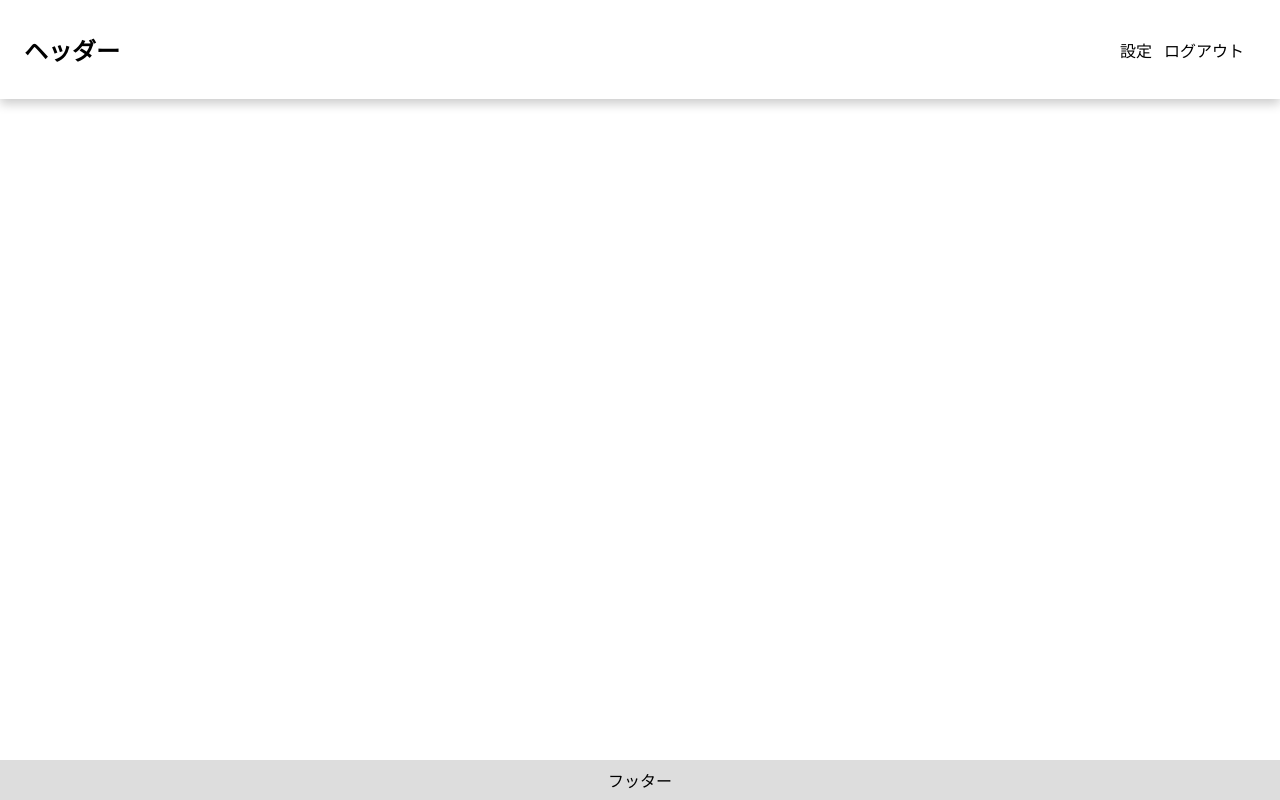
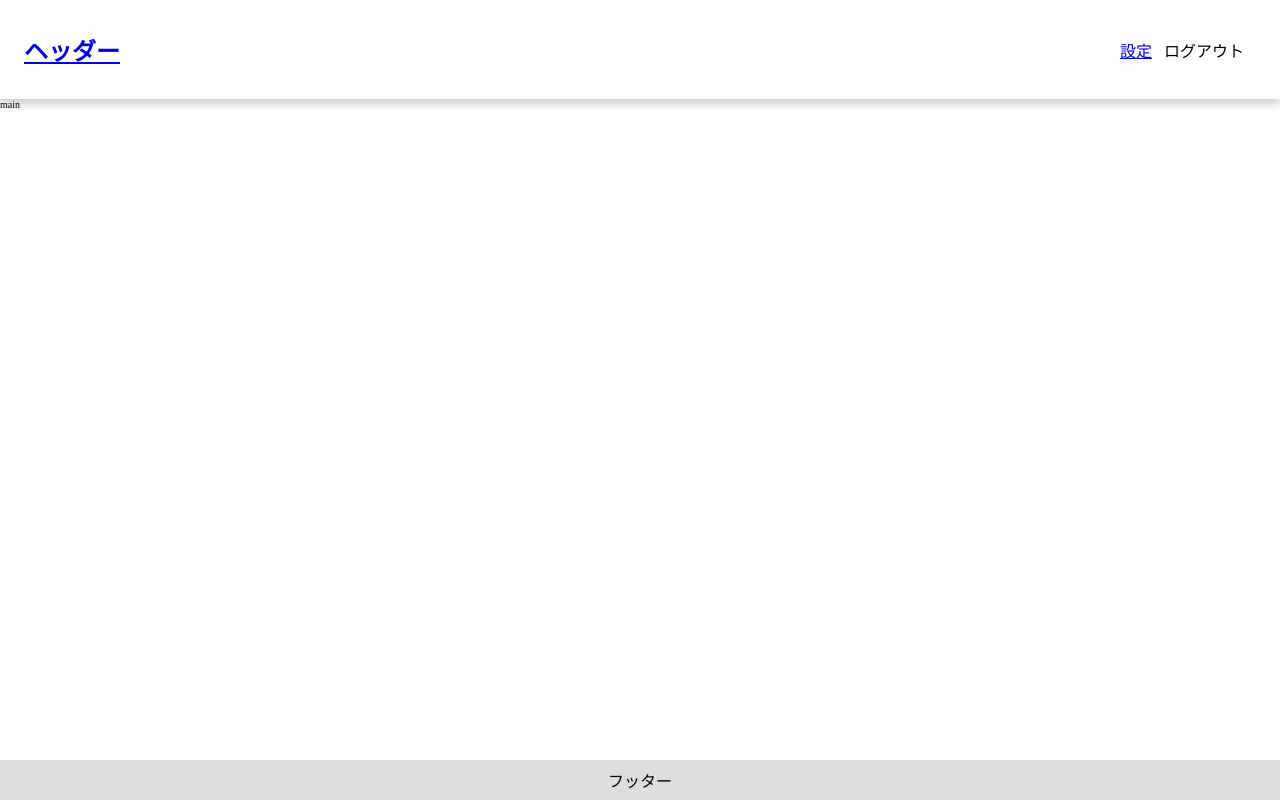
Before and after one commit to tarohatu2/StudyReact, a React (Vite) app: page / in a window 1280 px wide. Built offline with nearby package versions, Linux system fonts and the light colour scheme.

Commit message:
ヘッダにリンク追加

```diff
--- a/src/App.jsx
+++ b/src/App.jsx
@@ -2,12 +2,13 @@ import { React } from "react";
 import style from "./App.module.css";
 import { AppHeader } from "./components/AppHeader";
 import { AppFooter } from "./components/AppFooter";
+import { Outlet } from 'react-router-dom';
 function App() {
   return (
     <div className={style.container}>
       <AppHeader title="ヘッダー" />
       <main>
-        <section></section>
+        <Outlet />
       </main>
       <aside></aside>
       <AppFooter />
--- a/src/components/AppHeader/AppHeader.jsx
+++ b/src/components/AppHeader/AppHeader.jsx
@@ -1,16 +1,20 @@
 import { React } from "react";
 import PropTypes from "prop-types";
 import style from "./AppHeader.module.css";
-
+import { Link } from "react-router-dom";
 export const AppHeader = (props) => {
   return (
 	<header>
 	  <div className={style.hwrapper}>
 		<div className={style.header}>
-          <h1 className={style.title}>{props.title}</h1>
+		  <h1 className={style.title}>
+			<Link to='/'>
+			  {props.title}
+			</Link>
+		  </h1>
 		  <nav>
 			<ul>
-              <li>設定</li>
+			  <li><Link to='settings'>設定</Link></li>
 			  <li>ログアウト</li>
 			</ul>
 		  </nav>
--- /dev/null
+++ b/src/pages/MainPage/MainPage.jsx
@@ -0,0 +1,12 @@
+import { React } from 'react'
+import PropTypes from 'prop-types'
+import style
+from './MainPage.module.css'
+
+export const MainPage = (props) => {
+  return (
+    <div>main</div>
+  )
+}
+
+MainPage.propTypes = { }
--- /dev/null
+++ b/src/pages/MainPage/index.jsx
@@ -0,0 +1 @@
+export * from './MainPage'
--- /dev/null
+++ b/src/pages/SettingPage/SettingPage.jsx
@@ -0,0 +1,10 @@
+import { React } from 'react'
+import PropTypes from 'prop-types'
+import style from './SettingPage.module.css'
+export const SettingPage = (props) => {
+  return (
+    <div>setting</div>
+  )
+}
+
+SettingPage.propTypes = { }
--- /dev/null
+++ b/src/pages/SettingPage/index.jsx
@@ -0,0 +1 @@
+export * from './SettingPage'
```
Also changed, not shown: plopfile.js (+28 -0 lines), src/main.jsx (+12 -0 lines), src/pages/MainPage/MainPage.module.css (added), src/pages/SettingPage/SettingPage.module.css (added), 2 other files (tests, documents, lock files or other folders). Lines whose indentation alone changed are shown as unchanged.
